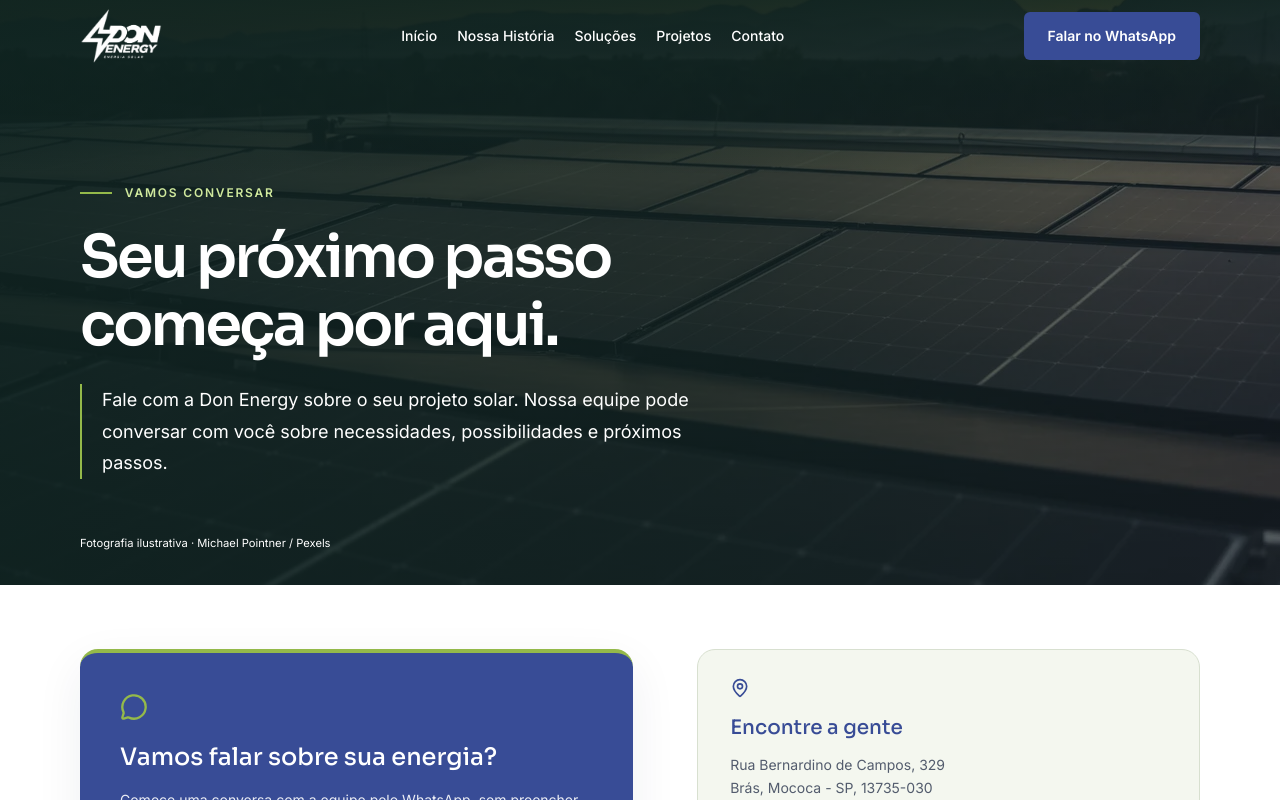
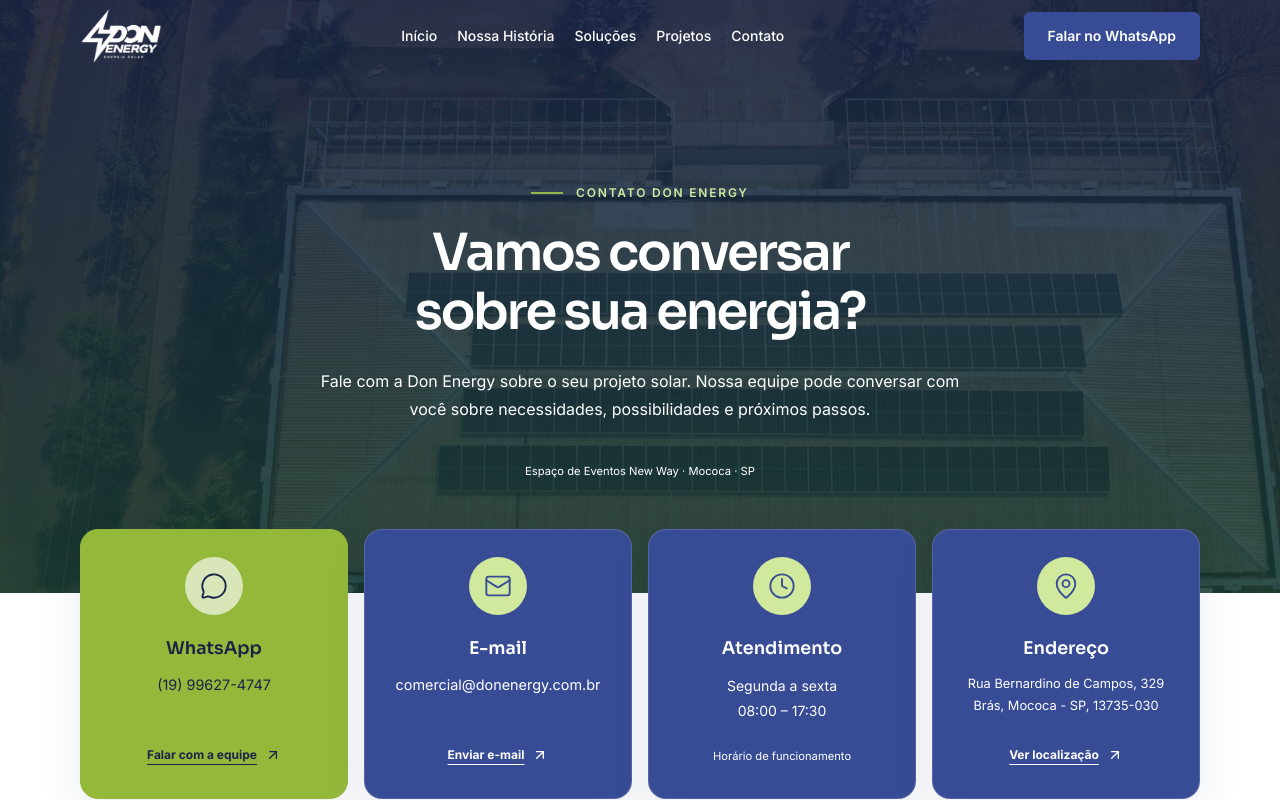
Before and after one commit to JoaoVictorCologi/don-energy, a Next.js app: page /contato in a window 1280 px wide. Shown: the top 800 px of the page. Built offline with nearby package versions, Linux system fonts and the light colour scheme.

Commit message:
Redesenha Contato com canais em destaque e integra navegação dos serviços

```diff
--- a/app/contato/page.tsx
+++ b/app/contato/page.tsx
@@ -1,7 +1,7 @@
 import { AberturaPagina } from "@/components/abertura-pagina";
-import { fundoPorDoSol } from "@/lib/visual-site";
+import { fundoAcervo } from "@/lib/visual-site";
 import type { Metadata } from "next";
-import { ArrowUpRight, Clock, MapPin, Phone, MessageCircle } from "lucide-react";
+import { ArrowUpRight, Clock, MapPin, Phone, MessageCircle, Mail } from "lucide-react";
 import { CanaisContato } from "@/components/canais-contato";
 import { MapaContato } from "@/components/mapa-contato";
 import { contato } from "@/lib/contato-data";
@@ -16,8 +16,37 @@ export const metadata: Metadata = {
 };
 
 export default function ContatoPage() {
-  return <main id="conteudo" tabIndex={-1} className="flex-1"><AberturaPagina rotulo="Vamos conversar" titulo="Seu próximo passo começa por aqui." introducao="Fale com a Don Energy sobre o seu projeto solar. Nossa equipe pode conversar com você sobre necessidades, possibilidades e próximos passos." fundo={fundoPorDoSol} /><section id="fale-conosco" className="site-shell visual-conteudo novo-contato scroll-mt-6 pb-16">
-    <div className="grid items-start gap-10 lg:grid-cols-[1.1fr_1fr] lg:gap-16"><div data-revelar id="formulario-proposta" className="scroll-mt-[calc(var(--header-height)+1rem)] visual-painel-contato rounded-2xl bg-brand-blue p-7 text-white sm:p-10"><MessageCircle aria-hidden="true" className="mb-5 size-7 text-brand-green" /><h2 className="font-heading text-2xl font-medium">Vamos falar sobre sua energia?</h2><p className="mt-4 text-sm leading-relaxed text-white/90">Comece uma conversa com a equipe pelo WhatsApp, sem preencher um formulário.</p><a href={buildWhatsAppUrl()} target="_blank" rel="noopener noreferrer" className="visual-botao-claro mt-7">Falar no WhatsApp <ArrowUpRight aria-hidden="true" className="size-4 shrink-0" /></a><p className="mt-5 text-sm text-white/90">Ou ligue: <a href={"tel:"+siteConfig.telefoneInternacional} className="inline-flex min-h-11 items-center font-semibold underline underline-offset-4">{contato.telefoneExibicao}</a></p></div>
-      <div className="novo-contato-info"><div data-revelar><MapPin aria-hidden="true" className="mb-4 size-5 text-brand-blue" /><h2 className="font-heading text-xl font-medium text-brand-blue">Encontre a gente</h2><address className="mt-3 text-sm leading-relaxed text-muted-foreground not-italic">{contato.endereco.linha1}<br />{contato.endereco.linha2}</address></div><div data-revelar><Clock aria-hidden="true" className="mb-4 size-5 text-brand-blue" /><h2 className="font-heading text-xl font-medium text-brand-blue">Atendimento</h2><dl className="mt-3 text-sm">{contato.horarios.map(item => <div key={item.dias}><dt className="font-medium">{item.dias}</dt><dd className="mt-1 text-muted-foreground">{item.horario}</dd></div>)}</dl><a href={"tel:"+siteConfig.telefoneInternacional} className="site-link mt-3"><Phone aria-hidden="true" className="size-4" />{contato.telefoneExibicao}</a><CanaisContato mostrarIconesRedes /></div></div>
-    </div></section><MapaContato /></main>;
+  return <main id="conteudo" tabIndex={-1} className="flex-1 contato-renovado">
+    <AberturaPagina centralizada rotulo="Contato Don Energy" titulo="Vamos conversar sobre sua energia?" introducao="Fale com a Don Energy sobre o seu projeto solar. Nossa equipe pode conversar com você sobre necessidades, possibilidades e próximos passos." fundo={fundoAcervo("13")} />
+    <section id="fale-conosco" tabIndex={-1} aria-labelledby="canais-titulo" className="site-shell contato-canais">
+      <h2 id="canais-titulo" className="sr-only">Canais de contato</h2>
+      <div className="contato-canais-grid">
+        <article data-revelar className="contato-canal contato-canal--principal">
+          <span className="contato-canal-icone"><MessageCircle aria-hidden="true" strokeWidth={1.6} /></span>
+          <h3>WhatsApp</h3><p className="contato-canal-valor">{contato.telefoneExibicao}</p>
+          <a href={buildWhatsAppUrl()} target="_blank" rel="noopener noreferrer" className="contato-canal-link">Falar com a equipe <ArrowUpRight aria-hidden="true" className="size-4" /></a>
+        </article>
+        <article data-revelar className="contato-canal" style={{ animationDelay: "100ms" }}>
+          <span className="contato-canal-icone"><Mail aria-hidden="true" strokeWidth={1.6} /></span>
+          <h3>E-mail</h3><p className="contato-canal-valor">{contato.email}</p>
+          <a href={"mailto:" + contato.email} className="contato-canal-link">Enviar e-mail <ArrowUpRight aria-hidden="true" className="size-4" /></a>
+        </article>
+        <article data-revelar className="contato-canal" style={{ animationDelay: "200ms" }}>
+          <span className="contato-canal-icone"><Clock aria-hidden="true" strokeWidth={1.6} /></span>
+          <h3>Atendimento</h3><dl className="contato-canal-horarios">{contato.horarios.map(item => <div key={item.dias}><dt>{item.dias}</dt><dd>{item.horario}</dd></div>)}</dl>
+          <p className="contato-canal-nota">Horário de funcionamento</p>
+        </article>
+        <article data-revelar className="contato-canal" style={{ animationDelay: "300ms" }}>
+          <span className="contato-canal-icone"><MapPin aria-hidden="true" strokeWidth={1.6} /></span>
+          <h3>Endereço</h3><address className="contato-canal-endereco">{contato.endereco.linha1}<br />{contato.endereco.linha2}</address>
+          <a href="#localizacao" className="contato-canal-link">Ver localização <ArrowUpRight aria-hidden="true" className="size-4" /></a>
+        </article>
+      </div>
+    </section>
+    <section id="formulario-proposta" tabIndex={-1} aria-labelledby="contato-apoio-titulo" className="site-shell contato-apoio">
+      <div data-revelar><p className="site-eyebrow">Seu próximo passo começa por aqui</p><h2 id="contato-apoio-titulo" className="site-title">Vamos falar sobre sua energia?</h2><p className="mt-5 max-w-xl text-sm leading-relaxed text-muted-foreground">Comece uma conversa com a equipe pelo WhatsApp, sem preencher um formulário.</p></div>
+      <div className="contato-redes" data-revelar><p className="site-eyebrow">Outras formas de conversar</p><a href={"tel:" + siteConfig.telefoneInternacional} className="site-link"><Phone aria-hidden="true" className="size-4" />Ligue: {contato.telefoneExibicao}</a><CanaisContato mostrarIconesRedes mostrarEmail={false} /></div>
+    </section>
+    <MapaContato />
+  </main>;
 }
--- a/app/visual-refatoracao.css
+++ b/app/visual-refatoracao.css
@@ -145,3 +145,56 @@
 @media (max-width: 1023px) { .novo-hero-grid { grid-template-columns: minmax(0,1fr); max-width: 850px; } .novo-hero-apresentacao { padding-top: 1rem; } .novo-hero-grid > #contato { min-height: 63rem; } }
 @media (max-width: 639px) { .novo-hero { padding-top: calc(var(--header-height) + 1.5rem); } .novo-hero-apresentacao { padding-top: 0; } .novo-hero h1 { font-size: 2.65rem; } .novo-hero-descricao { margin-top: 1.4rem; } .novo-hero-acoes { margin-top: 1.4rem; } .novo-hero-grid #formulario-proposta h2 { font-size: 1.75rem; } .novo-hero-grid > #contato { min-height: 68rem; } }
 .novo-hero label[for="consentimento"] { display: block; line-height: 1.55; }
+
+/* Contato: abertura central e quatro canais com a identidade Don Energy. */
+.contato-renovado .visual-abertura--centralizada { padding-bottom: 7rem; }
+.contato-renovado .visual-sobreposicao { background: linear-gradient(180deg,#182447df,#173b31d9); }
+.visual-abertura--centralizada .visual-abertura-texto { min-height: 0; max-width: 850px; margin-inline: auto; padding-bottom: 1rem; text-align: center; }
+.visual-abertura--centralizada h1 { margin-inline: auto; font-size: clamp(2.2rem,4vw,3.5rem); }
+.visual-abertura--centralizada .visual-introducao { margin-inline: auto; border: 0; padding-left: 0; font-size: 1rem; }
+.visual-abertura--centralizada .visual-credito { margin: 1.5rem auto 0; text-align: center; }
+.contato-canais { position: relative; z-index: 2; margin-top: -4rem; scroll-margin-top: 1rem; }
+.contato-canais-grid { display: grid; grid-template-columns: repeat(4,minmax(0,1fr)); gap: 1rem; }
+.contato-canal { position: relative; display: flex; min-width: 0; flex-direction: column; align-items: center; min-height: 270px; padding: 1.7rem 1.2rem 1.3rem; text-align: center; border: 1px solid #ffffff25; border-radius: 18px; background: #384c96; color: white; box-shadow: 0 18px 45px #18244715; transition: transform 250ms ease,box-shadow 250ms ease; }
+.contato-canal--principal { background: #94b83a; color: #182447; border-color: #94b83a; }
+.contato-canal-icone { display: grid; width: 58px; height: 58px; margin-bottom: 1.25rem; place-items: center; border-radius: 50%; background: #d0e99d; color: #384c96; }
+.contato-canal-icone > svg { width: 28px; height: 28px; }
+.contato-canal--principal .contato-canal-icone { color: #182447; background: #ffffffa6; }
+.contato-canal h3 { font-family: var(--font-sora),sans-serif; font-size: 1.1rem; font-weight: 600; }
+.contato-canal-valor { margin-top: .75rem; font-size: .9rem; line-height: 1.6; overflow-wrap: anywhere; }
+.contato-canal-horarios { margin-block: .75rem; font-size: .875rem; line-height: 1.8; }
+.contato-canal-endereco { margin-block: .75rem; font-size: .8rem; font-style: normal; line-height: 1.7; }
+.contato-canal-link { display: inline-flex; align-items: center; justify-content: center; gap: .5rem; min-height: 44px; margin-top: auto; font-size: .75rem; font-weight: 650; text-decoration: underline; text-underline-offset: 5px; }
+.contato-canal-link::after { content: ""; position: absolute; inset: 0; border-radius: inherit; }
+.contato-canal-nota { margin-top: auto; padding-block: .75rem; font-size: .7rem; }
+.contato-canal:focus-within { outline: 3px solid #182447; outline-offset: 5px; }
+.contato-canal-link:focus-visible { outline: none; }
+.contato-apoio { display: grid; grid-template-columns: 1fr 1fr; align-items: center; gap: 2rem 5rem; padding-block: 4.5rem; }
+.contato-redes { padding: 2rem; border: 1px solid #d8e0d0; border-radius: 18px; background: #f4f7ef; }
+.contato-redes .site-eyebrow { margin-bottom: .5rem; }
+/* Os próximos destinos pertencem ao conteúdo do serviço, antes da chamada final. */
+.servico-proximos { padding-block: 2rem 4rem; background: #f4f7ef; }
+.servico-proximos-grid { display: grid; grid-template-columns: .85fr 1fr 1fr; align-items: center; gap: 1.25rem; }
+.servico-proximos .site-eyebrow { margin-bottom: .6rem; }
+.servico-proximos h2 { font: 500 1.4rem/1.4 var(--font-sora),sans-serif; color: #384c96; }
+.servico-proximo-link { display: flex; gap: 1rem; align-items: center; justify-content: space-between; min-height: 88px; padding: 1.3rem 1.5rem; border: 1px solid #c9d4c0; border-radius: 14px; color: #384c96; background: white; font-size: .875rem; line-height: 1.6; font-weight: 600; transition: border-color 200ms ease,background-color 200ms ease; }
+.servico-proximo-link--principal { color: white; background: #384c96; border-color: #384c96; }
+.servico-proximo-link--principal svg { color: #d0e99d; }
+.servico-proximo-link:hover { border-color: #384c96; background: #e3ebd5; }
+.servico-proximo-link--principal:hover { background: #182447; }
+/* Efeitos finitos: sem loops, travas de rolagem ou conteúdo dependente de animação. */
+@keyframes contato-cartao-entrada { from { opacity: .5; transform: translateY(24px); } to { opacity: 1; transform: none; } }
+@keyframes foto-revelar-lateral { from { opacity: .5; transform: translateX(-18px); } to { opacity: 1; transform: none; } }
+.contato-canal.visual-entrada { animation-name: contato-cartao-entrada; animation-duration: 750ms; animation-fill-mode: both; }
+figure[data-revelar].visual-entrada { animation-name: foto-revelar-lateral; }
+.visual-abertura .visual-fundo { animation: novo-foto-entrada 1400ms ease-out; }
+.visual-abertura-texto { animation: novo-titulo-entrada 800ms ease-out; }
+.nav-link-animado { position: relative; }
+.nav-link-animado::after { content: ""; position: absolute; left: 0; right: 0; bottom: 4px; height: 2px; background: #d0e99d; transform: scaleX(0); transform-origin: left; transition: transform 250ms ease; }
+.nav-link-animado:hover::after, .nav-link-animado:focus-visible::after, .nav-link-animado[aria-current="page"]::after { transform: scaleX(1); }
+.visual-botao-claro svg, .site-button svg, .novo-projeto-link svg { transition: transform 250ms ease; }
+@media (hover: hover) and (pointer: fine) { .contato-canal:has(a):hover { transform: translateY(-5px); box-shadow: 0 24px 50px #18244724; } .visual-botao-claro:hover svg, .site-button:hover svg, .novo-projeto-card:hover .novo-projeto-link svg { transform: translate(2px,-2px); } }
+@media (min-width: 1024px) { .novo-catalogo-grid > .visual-entrada:nth-child(even), .novo-projetos-grid > .visual-entrada:nth-child(even) { animation-delay: 100ms; } }
+@media (max-width: 1099px) { .contato-canais-grid { grid-template-columns: repeat(2,minmax(0,1fr)); } .servico-proximos-grid { grid-template-columns: 1fr 1fr; } .servico-proximos-grid > div { grid-column: 1 / -1; } }
+@media (max-width: 639px) { .contato-canais-grid { grid-template-columns: minmax(0,1fr); } .contato-canal { min-height: 245px; } .contato-renovado .visual-abertura--centralizada { padding-bottom: 6rem; } .contato-canais { margin-top: -3rem; } .contato-apoio { grid-template-columns: 1fr; padding-block: 3rem; } .servico-proximos-grid { grid-template-columns: 1fr; } .servico-proximo-link { min-height: 76px; } }
+@media (prefers-reduced-motion: reduce) { .contato-canal.visual-entrada, figure[data-revelar].visual-entrada, .visual-abertura .visual-fundo, .visual-abertura-texto { animation: none; } .contato-canal, .nav-link-animado::after, .visual-botao-claro svg, .site-button svg, .novo-projeto-link svg, .servico-proximo-link { transition: none; } .contato-canal:has(a):hover, .visual-botao-claro:hover svg, .site-button:hover svg, .novo-projeto-card:hover .novo-projeto-link svg { transform: none; } }
--- a/components/abertura-pagina.tsx
+++ b/components/abertura-pagina.tsx
@@ -11,11 +11,12 @@ type Props = {
   id?: string;
   caminho?: readonly { titulo: string; href: string }[];
   children?: ReactNode;
+  centralizada?: boolean;
 };
 
-export function AberturaPagina({ titulo, introducao, rotulo, fundo, id = "pagina-titulo", caminho, children }: Props) {
+export function AberturaPagina({ titulo, introducao, rotulo, fundo, id = "pagina-titulo", caminho, children, centralizada = false }: Props) {
   return (
-    <section aria-labelledby={id} className="visual-abertura">
+    <section aria-labelledby={id} className={"visual-abertura" + (centralizada ? " visual-abertura--centralizada" : "")}>
       <FundoFotografico fundo={fundo} prioridade />
       <div aria-hidden="true" className="visual-sobreposicao" />
       <div className="site-shell relative z-10">
--- a/components/canais-contato.tsx
+++ b/components/canais-contato.tsx
@@ -17,13 +17,13 @@ const iconesRedes = {
   ),
 };
 
-export function CanaisContato({ mostrarIconesRedes = false }: { mostrarIconesRedes?: boolean }) {
+export function CanaisContato({ mostrarIconesRedes = false, mostrarEmail = true }: { mostrarIconesRedes?: boolean; mostrarEmail?: boolean }) {
   return (
     <div className="flex flex-col items-start text-sm">
-      <a href={"mailto:" + contato.email} className="inline-flex min-h-11 items-center gap-2 underline-offset-4 hover:underline">
+      {mostrarEmail && <a href={"mailto:" + contato.email} className="inline-flex min-h-11 items-center gap-2 underline-offset-4 hover:underline">
         <Mail aria-hidden="true" className="size-4 shrink-0" />
         <span>{contato.email}</span>
-      </a>
+      </a>}
       <ul aria-label="Redes sociais" className="flex flex-wrap gap-x-5">
         {contato.redesSociais.map(({ nome, url }) => (
           <li key={nome}>
--- a/components/header.tsx
+++ b/components/header.tsx
@@ -28,7 +28,7 @@ export function Header() {
     <header className="relative z-50 -mb-[var(--header-height)] shrink-0 bg-transparent text-white">
       <div className="site-shell flex items-center justify-between gap-4 py-[var(--header-py)]">
         <Link href="/" aria-label="Don Energy — página inicial" className="flex min-h-11 items-center rounded-sm"><span aria-hidden="true" className="block h-[var(--header-logo-size)] bg-current [mask-image:url(/logo/don-energy-branca.png)] [mask-repeat:no-repeat] [mask-size:contain]" style={{ aspectRatio: siteConfig.logo.width + " / " + siteConfig.logo.height }} /></Link>
-        <nav aria-label="Navegação principal" className="hidden items-center gap-5 text-sm lg:flex">{linksPrincipais.map(link => <a key={link.href} href={link.href} aria-current={linkAtivo(pathname,link.href)?"page":undefined} className="inline-flex min-h-11 items-center rounded-sm font-medium underline-offset-8 hover:underline aria-[current=page]:underline">{link.label}</a>)}</nav>
+        <nav aria-label="Navegação principal" className="hidden items-center gap-5 text-sm lg:flex">{linksPrincipais.map(link => <a key={link.href} href={link.href} aria-current={linkAtivo(pathname,link.href)?"page":undefined} className="nav-link-animado inline-flex min-h-11 items-center rounded-sm font-medium">{link.label}</a>)}</nav>
         <a href={buildWhatsAppUrl()} target="_blank" rel="noopener noreferrer" className="site-button hidden lg:inline-flex">Falar no WhatsApp</a>
         <div className="lg:hidden">{menuAtivado ? <MenuMobile open={open} onOpenChange={setOpen} links={linksPrincipais} /> : <button type="button" aria-haspopup="dialog" aria-expanded={false} aria-label="Abrir menu" onPointerEnter={() => {void import("./menu-mobile");}} onFocus={() => {void import("./menu-mobile");}} onClick={() => {setMenuAtivado(true);setOpen(true);}} className="flex size-11 items-center justify-center rounded-md border border-current"><Menu aria-hidden="true" className="size-5" /></button>}</div>
       </div>
--- a/components/mapa-contato.tsx
+++ b/components/mapa-contato.tsx
@@ -2,7 +2,7 @@ import { ArrowUpRight } from "lucide-react";
 import { localizacao } from "@/lib/localizacao";
 
 export function MapaContato() {
-  return <section aria-labelledby="localizacao-titulo" className="site-shell novo-localizacao">
+  return <section id="localizacao" tabIndex={-1} aria-labelledby="localizacao-titulo" className="site-shell novo-localizacao">
     <div className="mb-6 flex flex-wrap items-end justify-between gap-5"><div><p className="site-eyebrow">Visite a Don Energy</p><h2 id="localizacao-titulo" className="site-title">Onde estamos</h2><p className="mt-4 text-sm leading-relaxed text-muted-foreground">{localizacao.endereco}</p></div><a href={localizacao.rotaUrl} target="_blank" rel="noopener noreferrer" className="site-link">Como chegar no Google Maps <ArrowUpRight aria-hidden="true" className="size-4 shrink-0" /></a></div>
     <div className="h-80 overflow-hidden rounded-xl border bg-brand-soft sm:h-96"><iframe title="Mapa do endereço da Don Energy em Mococa" src={localizacao.mapaUrl} loading="lazy" referrerPolicy="no-referrer" allowFullScreen className="h-full w-full border-0" /></div>
     <p className="mt-4 max-w-3xl text-xs leading-relaxed text-muted-foreground">Mapa fornecido pelo Google, carregado ao se aproximar desta área da página, sem botão de ativação. Seu navegador se conecta ao Google, sujeito às políticas desse serviço. Se o mapa não aparecer, use o endereço ou o link Como chegar.</p>
```
Also changed, not shown: components/detalhe-servico.tsx (+7 -2 lines).
